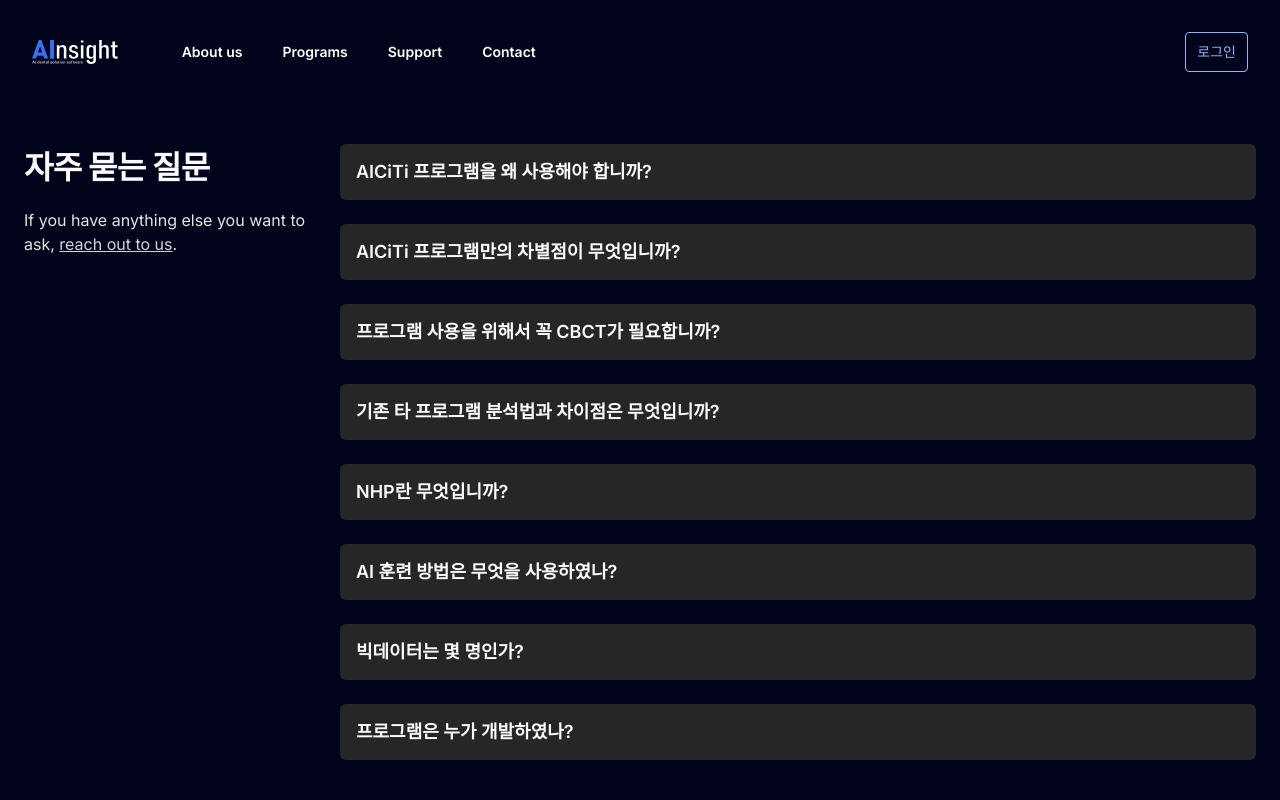
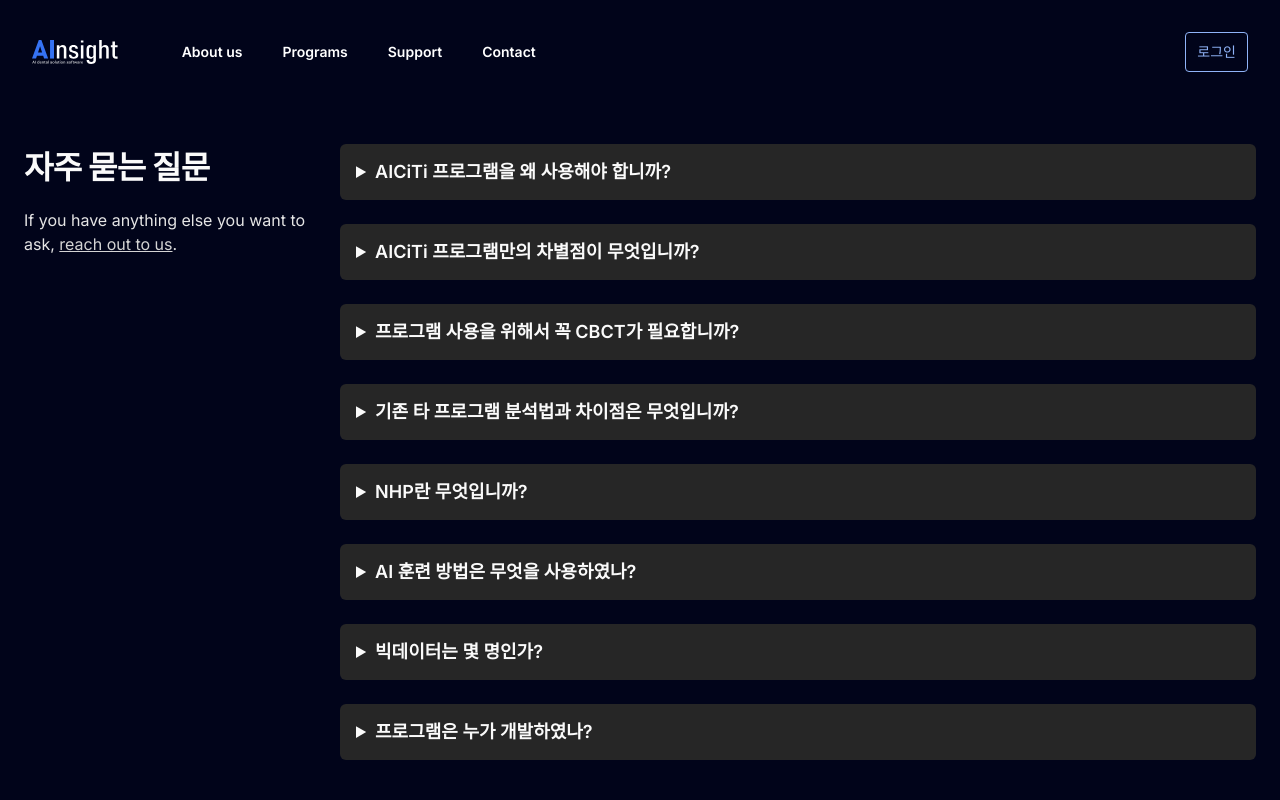
Before and after one commit to AInsightrnd/web, a Next.js app: page /faqs in a window 1280 px wide. Shown: the top 800 px of the page. Built offline with nearby package versions, Linux system fonts and the light colour scheme.

Commit message:
minor edited

```diff
--- a/src/components/Faqs.tsx
+++ b/src/components/Faqs.tsx
@@ -66,7 +66,7 @@
           <p className="mt-2 text-gray-200 break-keep">
             If you have anything else you want to ask,{' '}
             <a
-              href="mailto:info@example.com"
+              href="#"
               className="text-gray-300 underline"
             >
               reach out to us
@@ -85,7 +85,7 @@
                 {column.map((faq, faqIndex) => (
                   <details key={faqIndex}
                   className="w-full rounded-md mb-6 p-4 bg-gray-800 hover:bg-gray-700 cursor-pointer">
-                    <summary className=" text-lg font-semibold leading-6 text-gray-50 list-none ">
+                    <summary className=" text-lg font-semibold leading-6 text-gray-50 ">
                       {faq.question}
                     </summary>
                     <div className="border-t border-gray-500 mt-4"></div>
```
